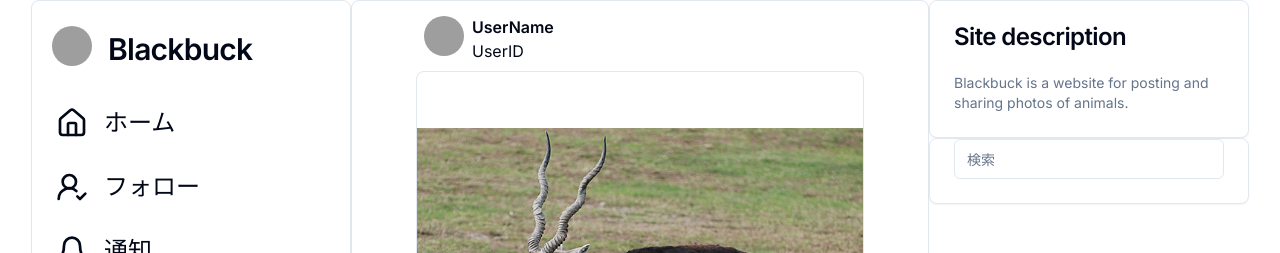
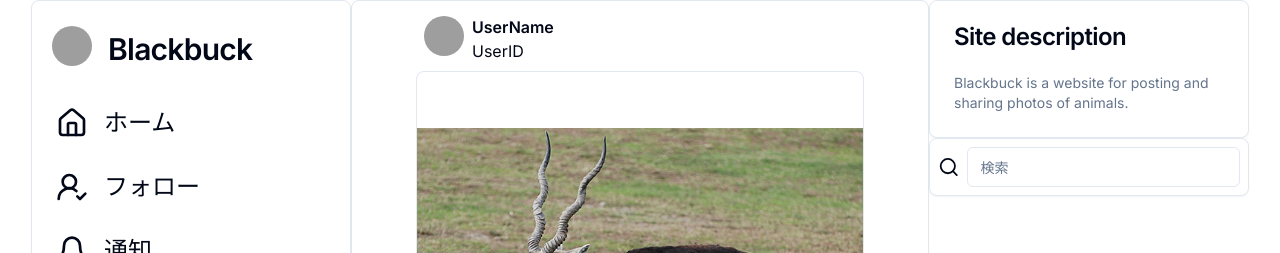
Before and after one commit to raithend/nextjs-project, a Next.js app: page / in a window 1280 px wide. Shown: the top 253 px of the page. Built offline with nearby package versions, Linux system fonts and the light colour scheme; grey boxes are pictures that could not be loaded.

Commit message:
検索ボックスのUIを整えた。

```diff
--- a/components/right-sidebar/right-sidebar.tsx
+++ b/components/right-sidebar/right-sidebar.tsx
@@ -8,9 +8,8 @@ import {
     CardHeader,
     CardTitle,
   } from "@/components/ui/card"
-import { Input } from "@/components/ui/input"
 
-import { SearchIcon } from "lucide-react"
+import { SearchBox } from "../search-box";
 
 export function RightSidebar() {
     return(
@@ -27,11 +26,7 @@ export function RightSidebar() {
                     </CardDescription>
                 </CardContent>
             </Card>
-            <Card>
-                <CardContent>
-                    <Input placeholder= "検索" />
-                </CardContent>
-            </Card>
+            <SearchBox/>
         </div>
     )
 }
--- /dev/null
+++ b/components/search-box.tsx
@@ -0,0 +1,19 @@
+import {
+    Card,
+    CardContent,
+  } from "@/components/ui/card"
+import { Input } from "@/components/ui/input"
+import { SearchIcon } from "lucide-react"
+
+export function SearchBox() {
+    return(
+        <div className="w-full">
+            <Card>
+                <CardContent className="flex items-center p-2">
+                    <SearchIcon className="mr-2"/>
+                    <Input placeholder= "検索" />
+                </CardContent>
+            </Card>
+        </div>
+    )
+}
```
